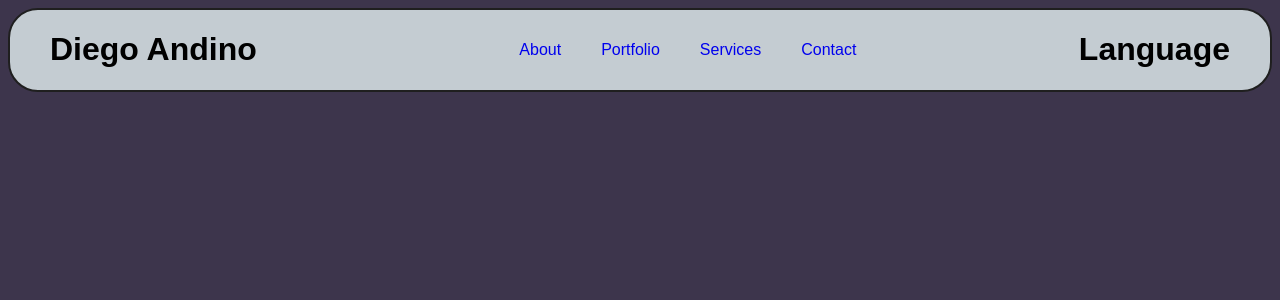
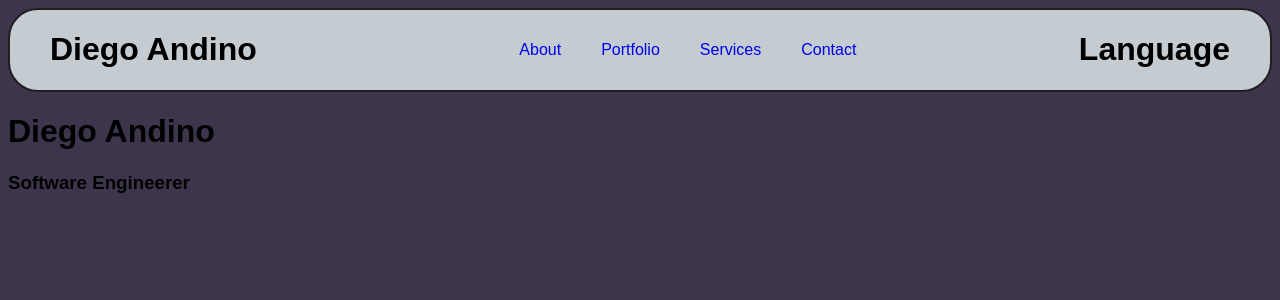
Before and after one commit to ItsDMAF/Portfolio-DMAF, a React (Vite) app: page / in a window 1280 px wide. Shown: the top 300 px of the page. Built offline with nearby package versions, Linux system fonts and the light colour scheme.

Commit message:
started the idea for a main screen in the design

```diff
--- a/src/App.jsx
+++ b/src/App.jsx
@@ -1,9 +1,11 @@
 import Header from "./Header/Header"
+import MainScreen from "./MainScreen/MainScreen"
 
 function App() {
   return(
    <>
    <Header></Header>
+   <MainScreen></MainScreen>
    </>
   )
 }
--- /dev/null
+++ b/src/MainScreen/MainScreen.jsx
@@ -0,0 +1,12 @@
+import styles from './MainScreen.module.css'
+
+function MainScreen() {
+  return (
+    <div className="main--container">
+        <h1>Diego Andino</h1>
+        <h3>Software Engineerer</h3>
+    </div>
+  );
+}
+
+export default MainScreen;
```
Also changed, not shown: src/MainScreen/MainScreen.module.css (added).
